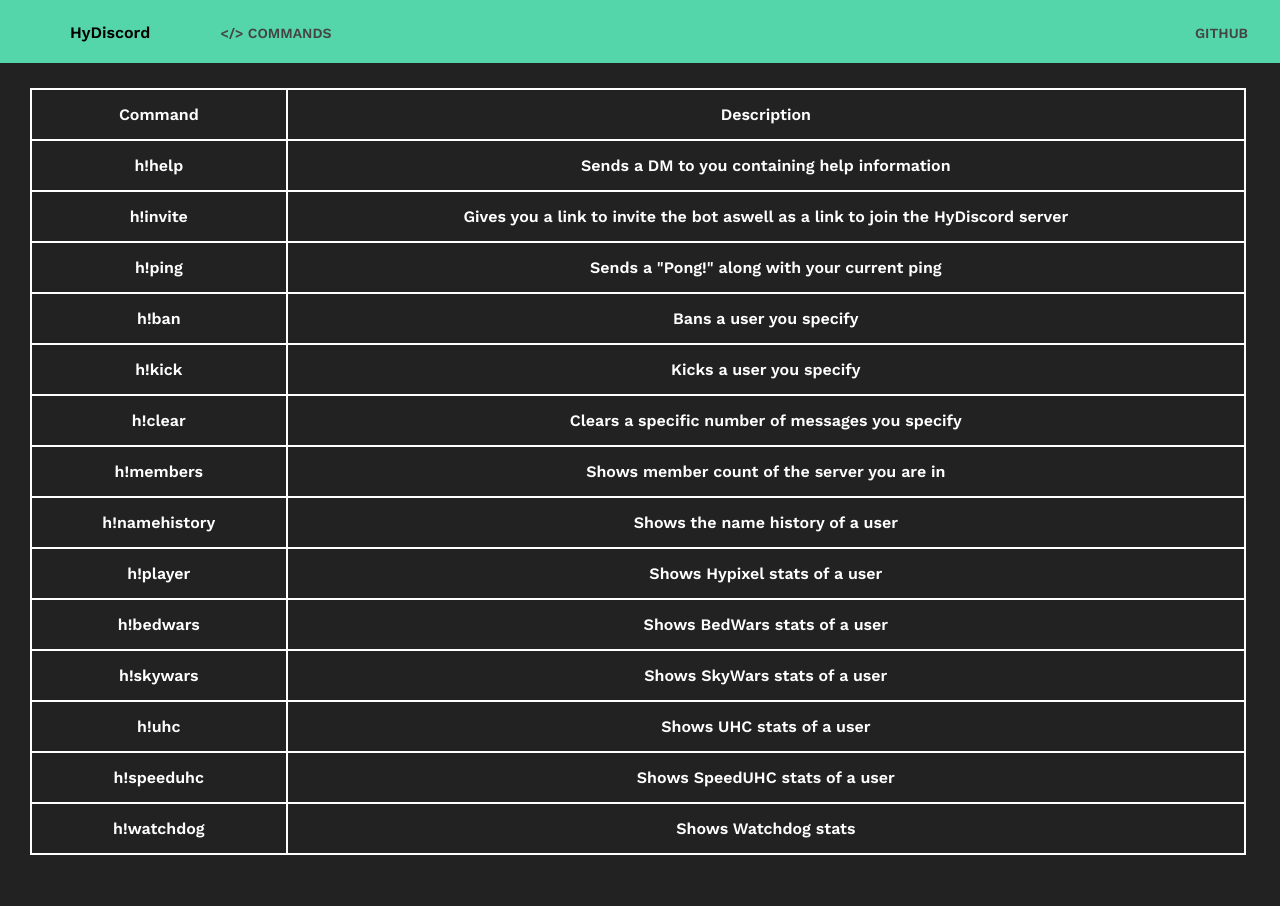
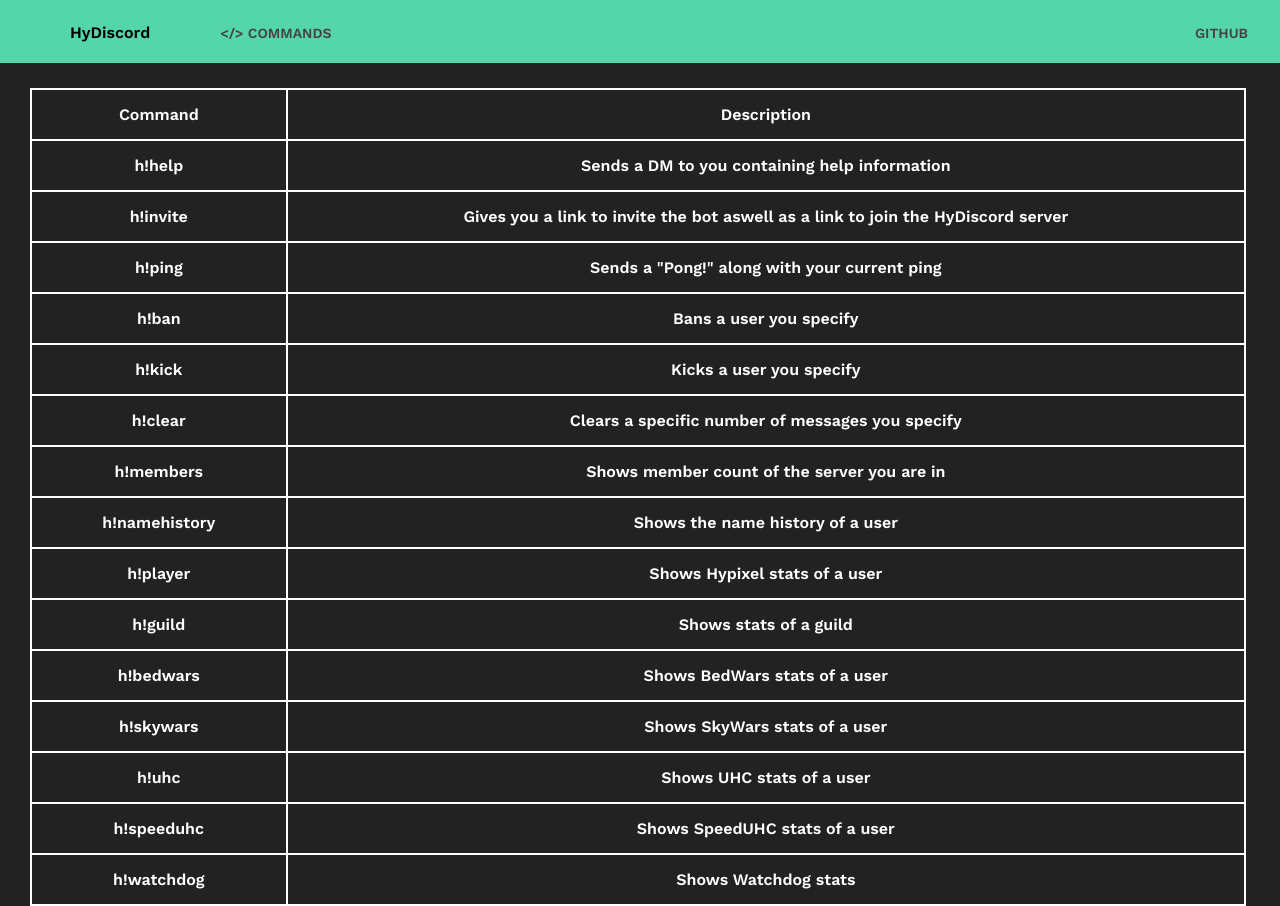
Before and after one commit to HyDiscord/hydiscord.github.io, a plain HTML site: page commands/index.html in a window 1280 px wide. Before the commit the page ends 855 px from the top, so only its background shows below. Drawn offline with nearby package versions, Linux system fonts and the light colour scheme.

Commit message:
Added guild command to commands

```diff
--- a/commands/index.html
+++ b/commands/index.html
@@ -79,6 +79,10 @@
         <th>Shows Hypixel stats of a user</th>
     </tr>
     <tr>
+        <th>h!guild</th>
+        <th>Shows stats of a guild</th>
+    </tr>
+    <tr>
         <th>h!bedwars</th>
         <th>Shows BedWars stats of a user</th>
     </tr>
```
